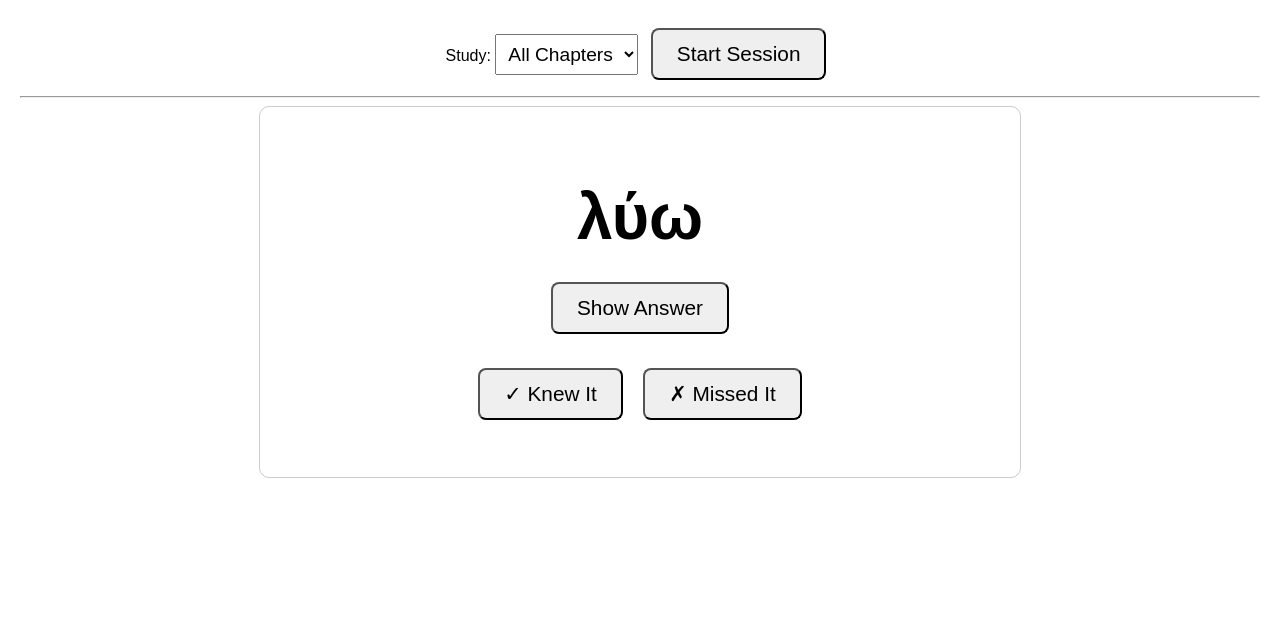
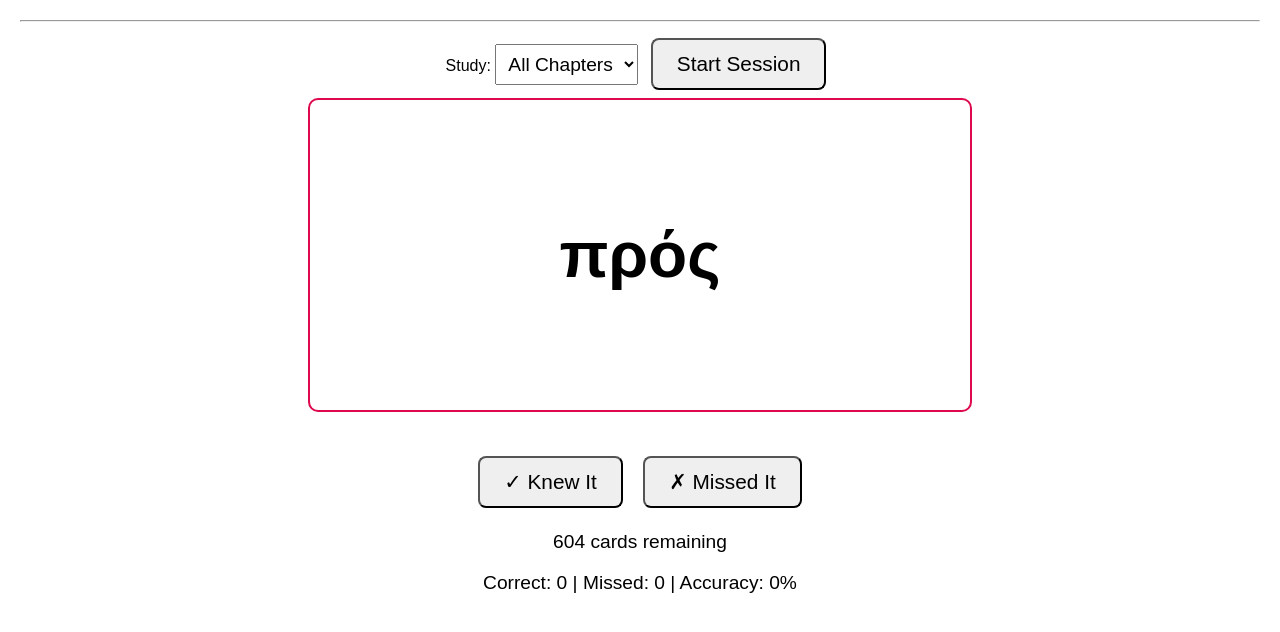
Before and after one commit to tonyb158/DuffGreekFlashcards, a plain HTML site: page index.html in a window 1280 px wide. Drawn offline with Linux system fonts and the light colour scheme.

Commit message:
redesign flashcard layout and card flip behavior

```diff
--- a/css/style.css
+++ b/css/style.css
@@ -5,21 +5,26 @@
 }
 
 .card {
-    border: 1px solid #ccc;
+    border: 2px solid #dd094c;
     padding: 30px;
-    max-width: 700px;
+    width: min(90vw, 600px);
+    height: 250px;
     margin: auto;
+    display: flex;
+    justify-content: center;
+    align-items: center;
     border-radius: 10px;
+    transition: all 0.2s ease;
 }
 
 #greekWord {
     font-size: 4rem;
-    margin-bottom: 20px;
+    margin: 0;
 }
 
 #definition {
-    font-size: 1.8rem;
-    margin-bottom: 20px;
+    font-size: 3rem;
+    margin: 0;
 }
 
 button {
--- a/index.html
+++ b/index.html
@@ -1,7 +1,17 @@
 <!DOCTYPE html>
 <html>
 <head>
-        <label for="chapterSelect">Study:</label>
+    <hr>
+    <meta name="viewport" content="width=device-width, initial-scale=1.0">
+    <title>Greek Flashcards</title>
+    <link rel="stylesheet" href="css/style.css">
+</head>
+
+<script src="js/app.js" defer></script>
+
+<body>
+
+    <label for="chapterSelect">Study:</label>
 
     <select id="chapterSelect">
         <option value="all">All Chapters</option>
@@ -11,23 +21,13 @@
         Start Session
     </button>
 
-    <hr>
-    <meta name="viewport" content="width=device-width, initial-scale=1.0">
-    <title>Greek Flashcards</title>
-    <link rel="stylesheet" href="css/style.css">
-</head>
-<body>
+    <div id="card" class="card" onclick="flipCard()">
 
-    <div class="card">
-        <h1 id="greekWord">λύω</h1>
+        <h1 id="greekWord"></h1>
 
-        <p id="definition" style="display:none;">
-            I loose, release
-        </p>
+        <p id="definition" style="display:none;"></p>
 
-        <button onclick="showAnswer()">
-            Show Answer
-        </button>
+    </div>
 
         <br><br>
 
@@ -43,7 +43,5 @@
 <p id="stats"></p>
     </div>
 
-    <script src="app.js"></script>
-
 </body>
 </html>
--- a/js/app.js
+++ b/js/app.js
@@ -2,6 +2,7 @@
 let cards = [];
 let studyDeck = [];
 let currentCard = null;
+let showingAnswer = false;
 
 let correctCount = 0;
 let missedCount = 0;
@@ -99,11 +100,38 @@
     document.getElementById("definition").textContent =
         currentCard.english;
 
+    showingAnswer = false;
+
+    document.getElementById("greekWord").style.display =
+        "block";
+
     document.getElementById("definition").style.display =
         "none";
 
     document.getElementById("remaining").textContent =
         `${studyDeck.length + 1} cards remaining`;
+}
+
+function flipCard() {
+
+    const card =
+        document.getElementById("card");
+
+    card.style.opacity = 0;
+
+    setTimeout(() => {
+
+        showingAnswer = !showingAnswer;
+
+        document.getElementById("greekWord").style.display =
+            showingAnswer ? "none" : "block";
+
+        document.getElementById("definition").style.display =
+            showingAnswer ? "block" : "none";
+
+        card.style.opacity = 1;
+
+    }, 100);
 }
 
 function nextCard() {
--- a/vocab.json
+++ b/vocab.json
@@ -837,7 +837,7 @@
   {
     "chapter": 6,
     "greek": "Τιμόθεος",
-    "english": "Timonthy"
+    "english": "Timothy"
   },
   {
     "chapter": 6,
```
